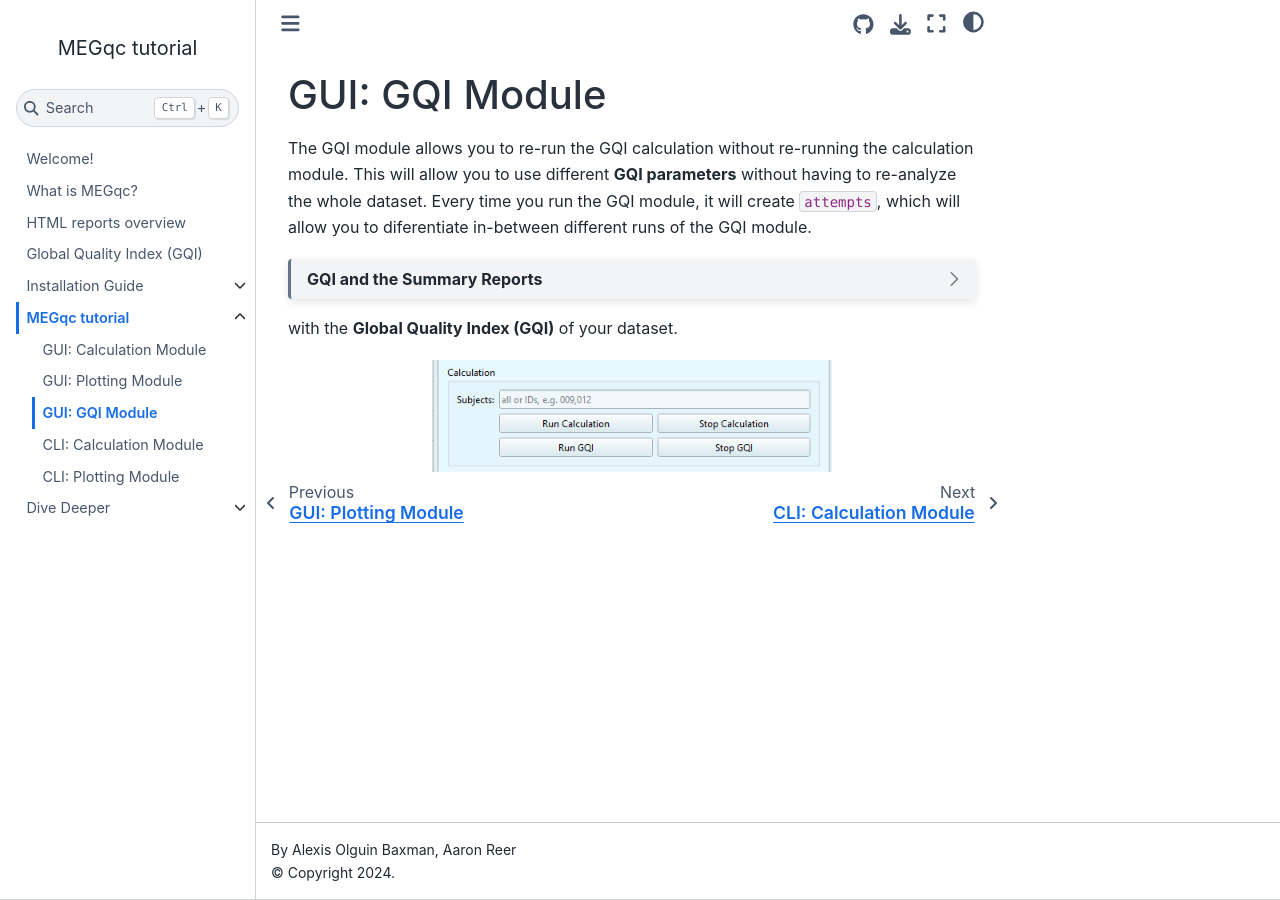
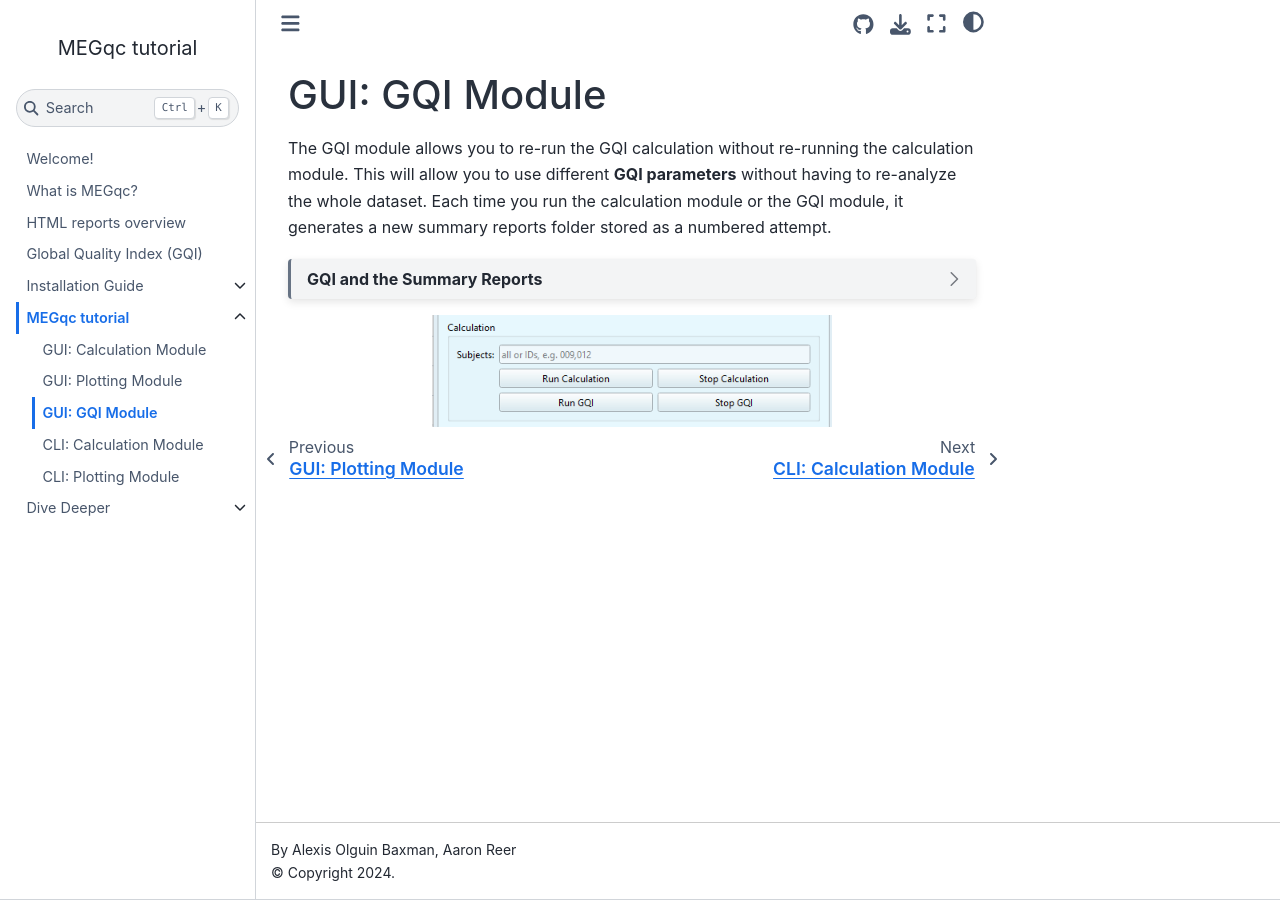
Before and after one commit to ANCPLabOldenburg/megqc_documentation, a Jupyter Book: the page built from tutorial/calc_gqi.md, in a window 1280 px wide. Built offline with Jupyter Book 1.0.4 settings and Sphinx 7.4.7 and the Sphinx Book theme 1.1.4, drawn with Linux system fonts in a browser that asks for light colours; pages that are not in the unit, such as notebooks, are missing from menus.

Commit message:
Update calc_gqi.md

````diff
--- a/tutorial/calc_gqi.md
+++ b/tutorial/calc_gqi.md
@@ -1,13 +1,12 @@
 # GUI: GQI Module
 
-The GQI module allows you to re-run the GQI calculation without re-running the calculation module. This will allow you to use different **GQI parameters** without having to re-analyze the whole dataset. Every time you run the GQI module, it will create `attempts`, which will allow you to diferentiate in-between different runs of the GQI module.
+The GQI module allows you to re-run the GQI calculation without re-running the calculation module. This will allow you to use different **GQI parameters** without having to re-analyze the whole dataset. Each time you run the calculation module or the GQI module, it generates a new summary reports folder stored as a numbered attempt.
 
 ```{dropdown} GQI and the Summary Reports
 
 As mentioned previously:
 The [Global Quality Index (GQI)](../book/gqi) is a single overall estimate of data quality for each subject.
-Each time you run the calculation module or the GQI module, it generates a new `summary reports` folder. This folder contains a summary of metrics and GQI values of your dataset. Every run creates a new summary report folder, stored as a numbered `attempt`.
-
+The `summary reports` folder contains a summary of metrics and GQI values of your dataset. Every run creates a new summary report folder, stored as a numbered `attempt`.
 The `summary reports` folder contains the following content:
  * config: it will contain the settings used for each `attempt`.
  * group_metrics: Includes the TSV files and a PNG plot of the GQI distribution for each `attempt`.
@@ -19,6 +18,4 @@ The `summary reports` folder contains the following content:
 
 
 
-with the **Global Quality Index (GQI)** of your dataset.
-
 <img src="../static/gqi/gqi_gui.png" alt="gqi_gui" width="400px" align="center">
````
